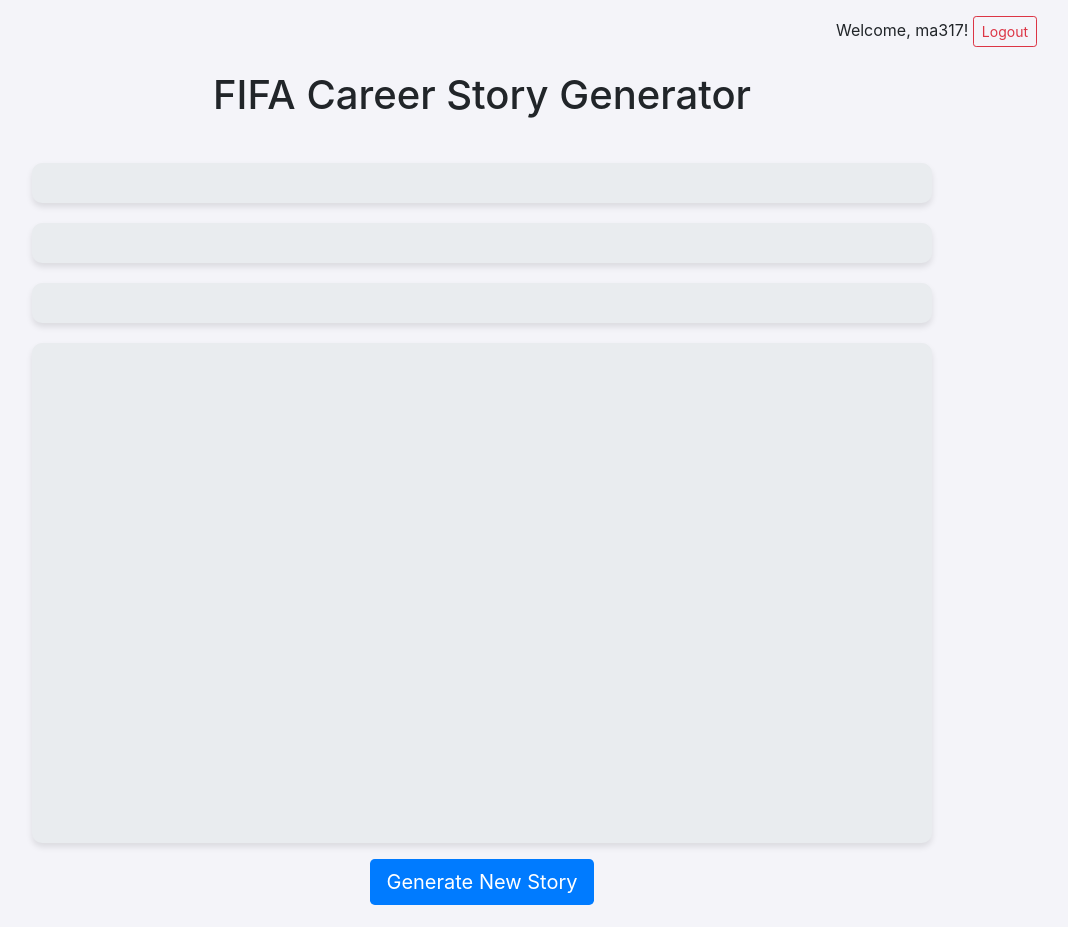
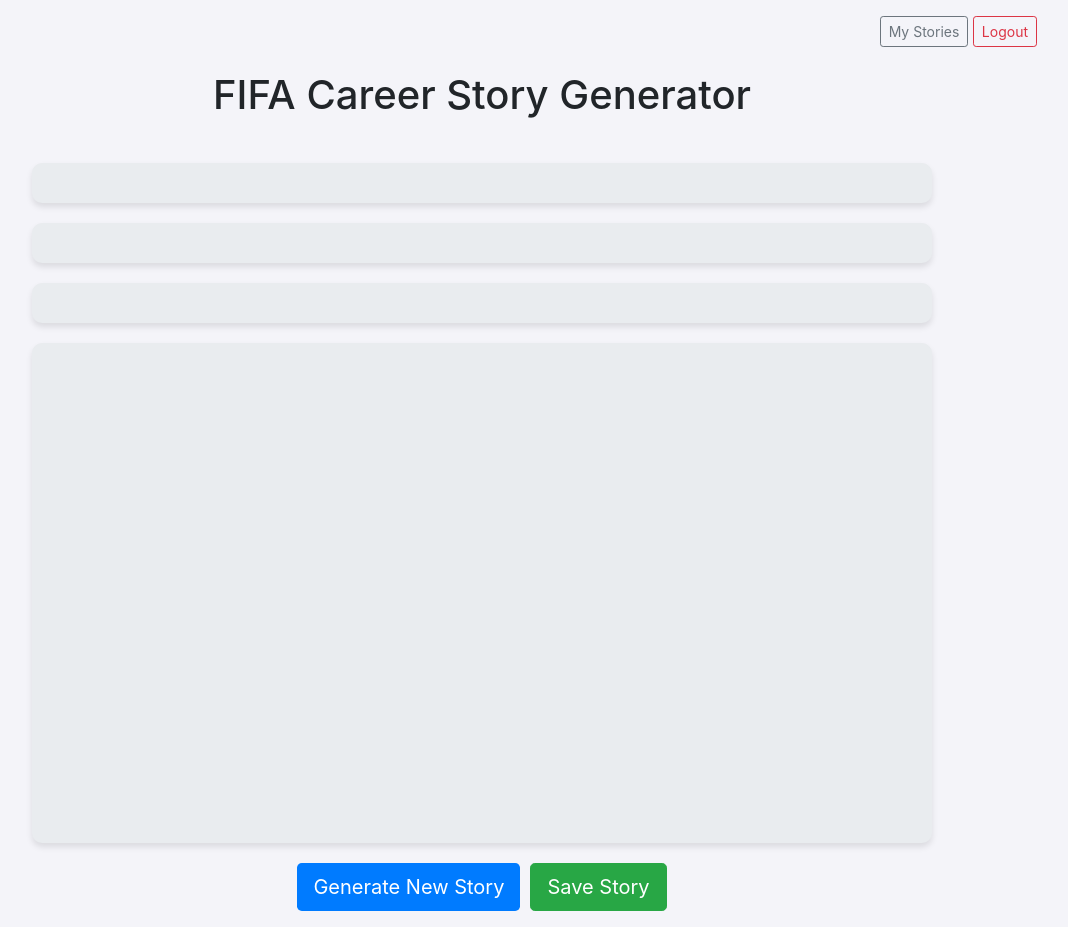
Before and after one commit to malachyayala/cmStory-website, a Django app: page / in a window 1280 px wide. Shown: the whole page, without its empty margins (158-1226 px from the left). Before the commit the page ends 905 px from the top, so only its background shows below. Run offline with Django 5.2, Linux system fonts and the light colour scheme; a user stored in the database is signed in; some libraries are stand-ins or nearby versions.

Commit message:
added ability for user to save stories to account

```diff
--- a/cmGenerator/templates/cmGenerator/index.html
+++ b/cmGenerator/templates/cmGenerator/index.html
@@ -37,13 +37,22 @@
         #generateBtn:hover {
             background-color: #0056b3;
         }
+        .button-container {
+            display: flex;
+            justify-content: center; /* Keep buttons centered */
+            gap: 10px; /* Add spacing between buttons */
+            margin-top: 20px;
+        }
     </style>
 </head>
 <body>
     <div class="container text-center">
         <div class="text-right my-3">
             {% if user.is_authenticated %}
-                <p>Welcome, {{ user.username }}! <a href="{% url 'logout' %}" class="btn btn-outline-danger btn-sm">Logout</a></p>
+            <p>
+                <a href="{% url 'my_stories' %}" class="btn btn-outline-secondary btn-sm">My Stories</a>
+                <a href="{% url 'logout' %}" class="btn btn-outline-danger btn-sm">Logout</a>
+            </p>
             {% else %}
                 <p>
                     <a href="{% url 'login' %}" class="btn btn-outline-primary btn-sm">Login</a>
@@ -61,9 +70,10 @@
                 <div class="card mb-3" id="challengeCard"></div>
                 <div class="card mb-3" id="backgroundCard"></div>
 
-                <button onclick="generateStory()" id="generateBtn" class="btn btn-primary btn-lg mb-3">
-                    Generate New Story
-                </button>
+                <div class="button-container">
+                    <button onclick="generateStory()" id="generateBtn" class="btn btn-primary btn-lg mb-3">Generate New Story</button>
+                    <button onclick="saveStory()" id="saveStoryBtn" class="btn btn-success btn-lg mb-3">Save Story</button>
+                </div>
                 <div class="text-center">
                     <img src="https://i.gifer.com/ZZ5H.gif" class="loader" id="loader" alt="Loading...">
                 </div>
@@ -71,32 +81,43 @@
         </div>
     </div>
 
+
     <script>
         function generateStory() {
             const btn = document.getElementById('generateBtn');
             const loader = document.getElementById('loader');
+            const saveBtn = document.getElementById('saveStoryBtn');
+
             btn.disabled = true;
             loader.style.display = 'inline-block';
+            saveBtn.style.display = 'none';  // Hide "Save Story" button initially
 
-            fetch('/generate/')
+            fetch('/generate/', {
+                method: 'POST',
+                headers: {
+                    'X-CSRFToken': '{{ csrf_token }}',  // Include CSRF token
+                    'Content-Type': 'application/json'
+                },
+            })
             .then(response => response.json())
             .then(data => {
-                    document.getElementById('clubCard').innerHTML = `
-                        <h3>Your Club: ${data.club}</h3>
-                    `;
+                if (data.error) {
+                    alert(data.error);
+                } else {
+                    // Display generated story
+                    document.getElementById('clubCard').innerHTML = `<h3>Your Club: ${data.club}</h3>`;
+                    document.getElementById('formationCard').innerHTML = `<h3>Formation: ${data.formation}</h3>`;
+                    document.getElementById('challengeCard').innerHTML = `<h3>Challenge: ${data.challenge}</h3>`;
+                    document.getElementById('backgroundCard').innerHTML = `${data.background}`;
 
-                    document.getElementById('formationCard').innerHTML = `
-                        <h3>Formation: ${data.formation}</h3>
-                    `;
+                    // Store data attributes for saving later
+                    saveBtn.setAttribute("data-club", data.club);
+                    saveBtn.setAttribute("data-formation", data.formation);
+                    saveBtn.setAttribute("data-challenge", data.challenge);
+                    saveBtn.setAttribute("data-background", data.background);
 
-                    document.getElementById('challengeCard').innerHTML = `
-                        <h3>Challenge: ${data.challenge}</h3>
-                    `;
-
-                    document.getElementById('backgroundCard').innerHTML = `
-                        ${data.background}
-                    `;
-
+                    saveBtn.style.display = 'block';  // Show "Save Story" button
+                }
                 btn.disabled = false;
                 loader.style.display = 'none';
             })
@@ -106,7 +127,39 @@
                 loader.style.display = 'none';
             });
         }
+
+        function saveStory() {
+            const saveBtn = document.getElementById('saveStoryBtn');
+            const club = saveBtn.getAttribute("data-club");
+            const formation = saveBtn.getAttribute("data-formation");
+            const challenge = saveBtn.getAttribute("data-challenge");
+            const background = saveBtn.getAttribute("data-background");
+
+            fetch('/save-story/', {
+                method: 'POST',
+                headers: {
+                    'X-CSRFToken': '{{ csrf_token }}',
+                    'Content-Type': 'application/x-www-form-urlencoded'
+                },
+                body: new URLSearchParams({
+                    'club': club,
+                    'formation': formation,
+                    'challenge': challenge,
+                    'background': background
+                })
+            })
+            .then(response => response.json())
+            .then(data => {
+                if (data.success) {
+                    alert("Story saved successfully!");
+                } else {
+                    alert("Failed to save story.");
+                }
+            })
+            .catch(error => console.error('Error:', error));
+        }
     </script>
+
 
     <script src="https://code.jquery.com/jquery-3.5.1.slim.min.js"></script>
     <script src="https://cdn.jsdelivr.net/npm/@popperjs/core@2.9.2/dist/umd/popper.min.js"></script>
--- a/cmGenerator/urls.py
+++ b/cmGenerator/urls.py
@@ -9,4 +9,7 @@ urlpatterns = [
     path('login/', views.custom_login, name='login'),  # Use the custom login view
     path('logout/', views.custom_logout, name='logout'),
     path('register/', views.register, name='register'),
+    path('generate/', views.generate_story, name='generate'),
+    path('my-stories/', views.my_stories, name='my_stories'),
+    path('save-story/', views.save_story, name='save_story'),
 ]
--- a/cmGenerator/views.py
+++ b/cmGenerator/views.py
@@ -9,10 +9,48 @@ from django.contrib.auth.forms import AuthenticationForm
 from django.contrib.auth import authenticate, login
 from django.contrib.auth import logout
 import os
+from .models import Story
 from .utils.story_generator import generate_all
 
 def index(request):
     return render(request, 'cmGenerator/index.html')
+
+  # Ensures only logged-in users can generate stories
+def generate_story(request):
+    """Generates a new story but does NOT save it."""
+    if request.method == "POST":
+        data = generate_all()  # Generate new story data
+
+        return JsonResponse({
+            "success": True,
+            "club": data['club'],
+            "formation": data['formation'],
+            "challenge": data['challenge'],
+            "background": data['background']
+        })
+
+    return JsonResponse({"error": "Invalid request"}, status=400)
+
+@login_required
+def save_story(request):
+    """Saves a story when the user explicitly clicks 'Save Story'."""
+    if request.method == "POST":
+        club = request.POST.get("club")
+        formation = request.POST.get("formation")
+        challenge = request.POST.get("challenge")
+        background = request.POST.get("background")
+
+        if club and formation and challenge and background:
+            Story.objects.create(
+                user=request.user,
+                club=club,
+                formation=formation,
+                challenge=challenge,
+                background=background
+            )
+            return JsonResponse({"success": True, "message": "Story saved!"})
+
+    return JsonResponse({"error": "Failed to save story"}, status=400)
 
 def generate_story(request):
     data = generate_all()
@@ -49,3 +87,7 @@ def custom_login(request):
 def custom_logout(request):
     logout(request)
     return redirect('/login/')
+
+def my_stories(request):
+    stories = Story.objects.filter(user=request.user).order_by('-created_at')  # Get only user's stories
+    return render(request, 'cmGenerator/my_stories.html', {'stories': stories})
```
Also changed, not shown: cmGenerator/models.py (+11 -1 lines), cmGenerator/templates/cmGenerator/my_stories.html (added, +52 -0 lines), cmGenerator/migrations/0001_initial.py (added), db.sqlite3. Lines whose indentation alone changed are shown as unchanged.
